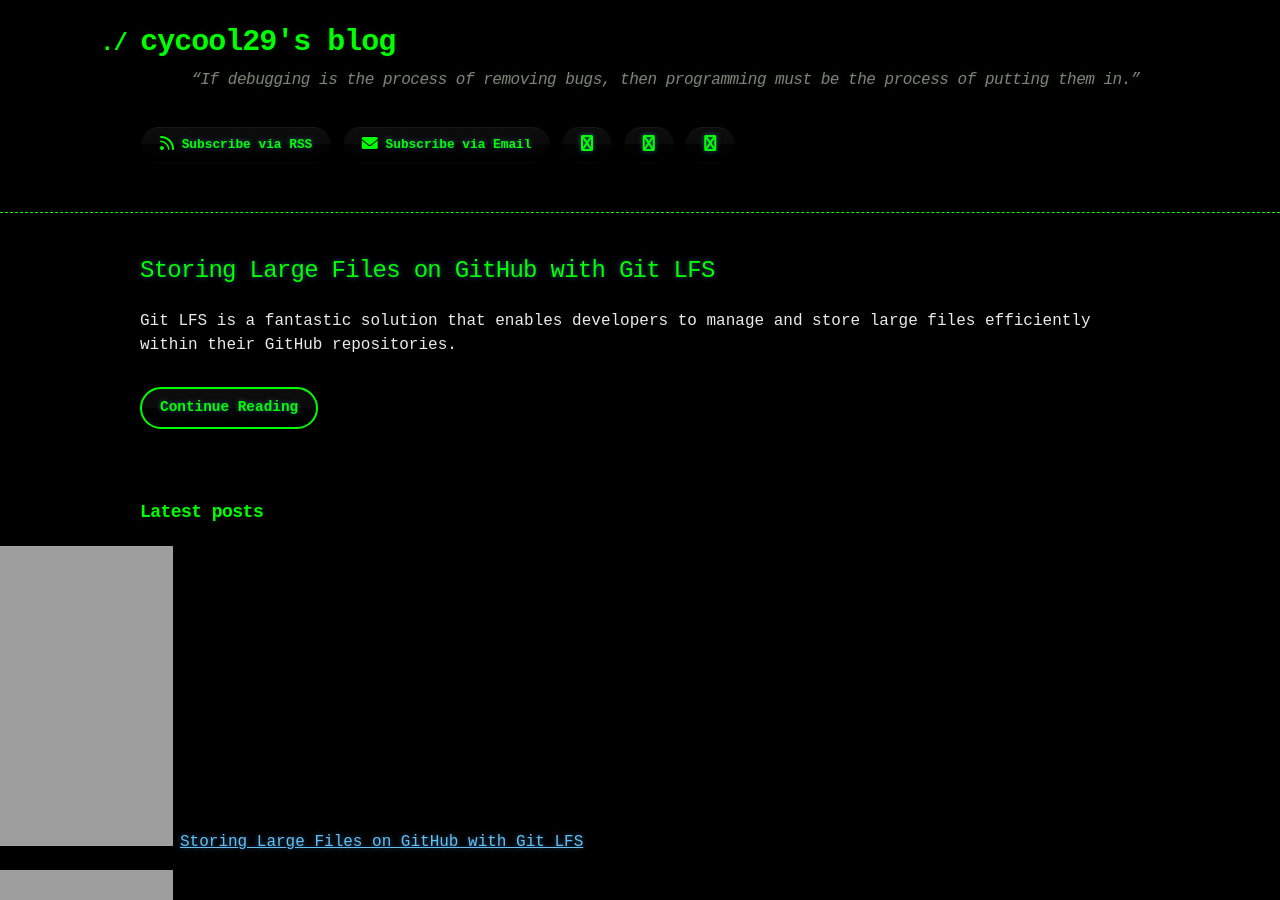
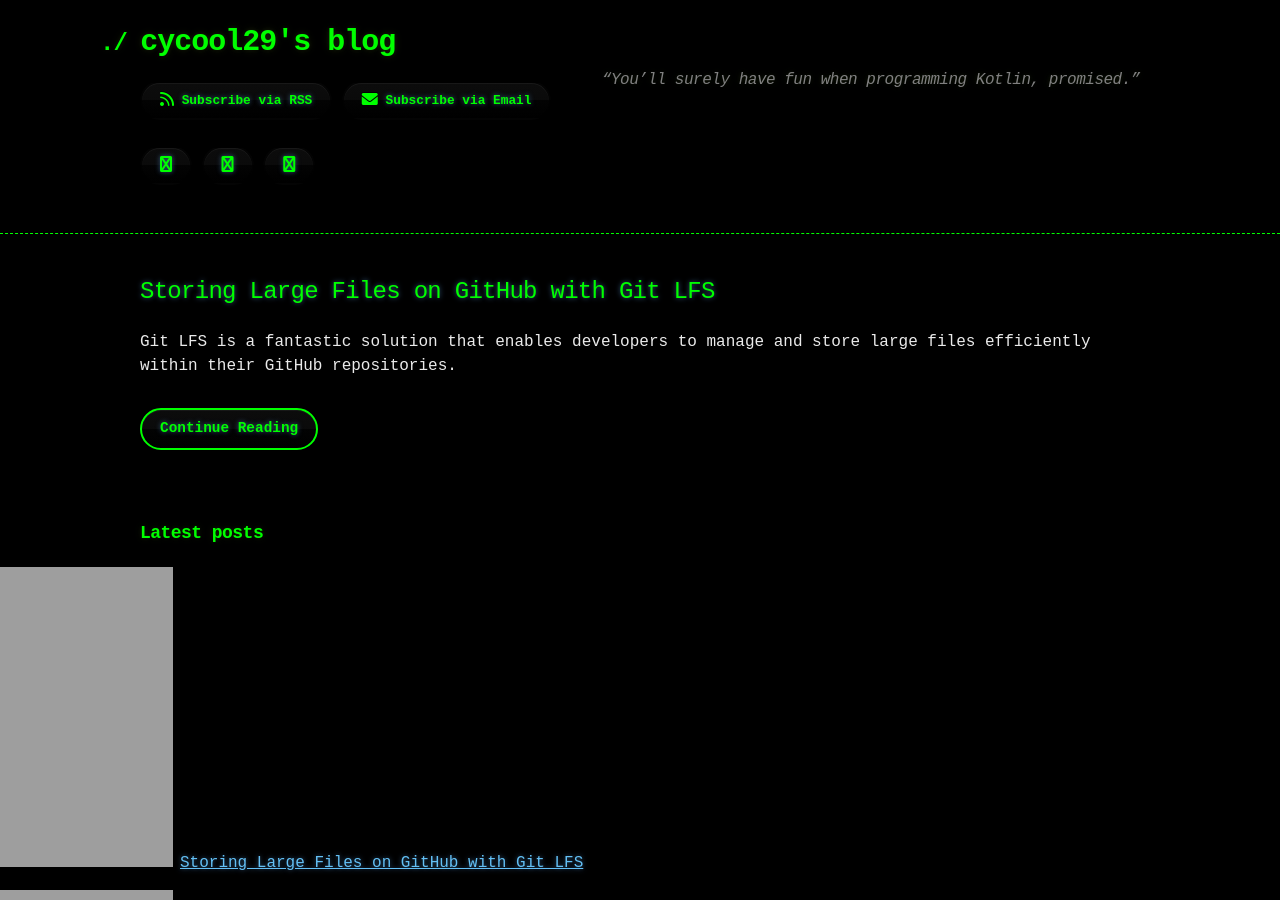
Before and after one commit to cycool29/cycool29.github.io, a Jekyll site: the page built from index.md, in a window 1280 px wide and 900 px high. Built offline with Jekyll 4.4.1, drawn with Linux system fonts in a browser that asks for light colours; a style sheet for code colours, icons or effects is not loaded.

Commit message:
Update quotes

```diff
--- a/_config.yml
+++ b/_config.yml
@@ -1,5 +1,5 @@
 title: cycool29's blog
-description: "“If debugging is the process of removing bugs, then programming must be the process of putting them in.” "
+description: "“You’ll surely have fun when programming Kotlin, promised.” "
 bio: A high school student. Intermediate in Python, Git, Bash. Learning JavaScript. He/Him. "
 author: cycool29
 url: https://cycool29.github.io
```
